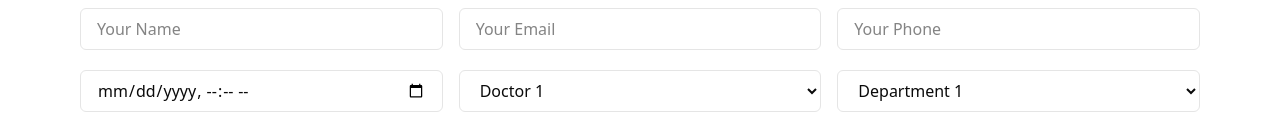
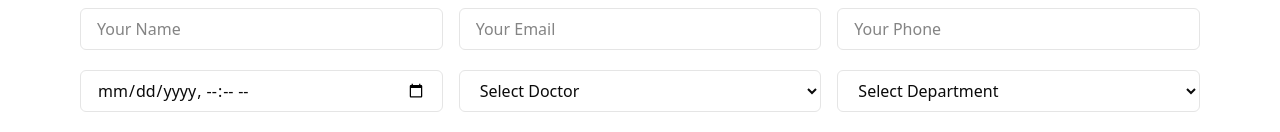
Before and after one commit to Zain-Ali3830/Hospital-site, a Next.js app: page /pages/appointment in a window 1280 px wide. Shown: the part 366-498 px from the top of the page. Built offline with nearby package versions, Linux system fonts and the light colour scheme.

Commit message:
changes in appointment page

```diff
--- a/src/app/pages/appointment/page.js
+++ b/src/app/pages/appointment/page.js
@@ -68,10 +68,10 @@ function Appointment() {
               setFormData({ ...formData, doctor: e.target.value })
             }
             name="doctor"
-            value={formData.doctor}
+            value={formData.doctor || "Select Doctor"}
             className="select select-bordered w-full px-4 py-2 border rounded-sm focus:outline-none focus:ring-2 focus:ring-[#3FBBC0]"
           >
-            <option disabled selected hidden className="text-[#6b6b6b]">
+            <option disabled selected hidden >
               Select Doctor
             </option>
             <option>Doctor 1</option>
@@ -85,7 +85,7 @@ function Appointment() {
               setFormData({ ...formData, department: e.target.value })
             }
             name="department"
-            value={formData.department}
+            value={formData.department||"Select Department"}
             className="select select-bordered w-full px-4 py-2 border rounded-sm focus:outline-none focus:ring-2 focus:ring-[#3FBBC0]"
           >
             <option disabled selected hidden className="text-[#6b6b6b]">
@@ -134,6 +134,7 @@ function Appointment() {
                 }
               );
               setFormData({ ...formData, date: formatted });
+              console.log(formData);
               toast.success("Appointment Booked Successfully");
               setFormData({
                 name: "",
```
